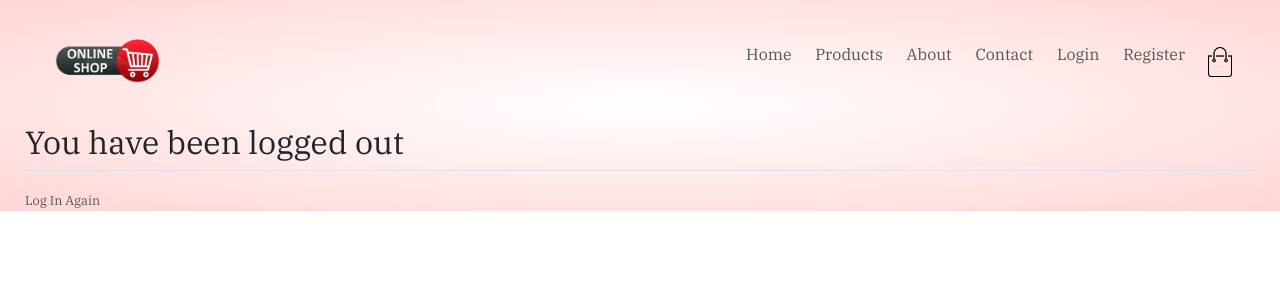
After one commit to KaramFH/EECE430-WebSalesApp, a Django app: page /logout/ in a window 1280 px wide. The commit adds this page. Shown: the top 300 px of the page. Run offline with Django 3.2, Linux system fonts and the light colour scheme; some libraries are stand-ins or nearby versions.

Commit message:
login page

```diff
--- a/store/templates/store/base.html
+++ b/store/templates/store/base.html
@@ -34,7 +34,14 @@
 				<li><a href="{% url 'store-products' %}">Products</a></li>
 				<li><a href="{% url 'store-about' %}">About</a></li>
 				<li><a href="{% url 'store-contact' %}">Contact</a></li>
-				<li><a href="">Account</a></li>
+
+				{% if user.is_authenticated %}
+					<li><a href="{% url 'profile' %}">Profile</a></li>
+					<li><a href="{% url 'logout' %}">Logout</a></li>
+				{% else %}
+					<li><a href="{% url 'login' %}">Login</a></li>
+					<li><a href="{% url 'register' %}">Register</a></li>
+				{% endif %}
 			</ul>
 		</nav>
 
--- /dev/null
+++ b/users/templates/users/logout.html
@@ -0,0 +1,10 @@
+{% extends "store/base.html" %}
+{% load static %}
+{% block content %}
+<h2>You have been logged out</h2>
+	<div class = "border-top pt-3">
+		<small class = "text-muted">
+			<a href="{% url 'login' %}">Log In Again</a>
+		</small>
+	</div>
+{% endblock content %}
--- /dev/null
+++ b/users/templates/users/profile.html
@@ -0,0 +1,6 @@
+{% extends "store/base.html" %}
+{% load crispy_forms_tags %}
+{% load static %}
+{% block content %}
+	<h1>{{ user.username }}</h1>
+{% endblock content %}
--- a/website/settings.py
+++ b/website/settings.py
@@ -123,3 +123,7 @@ USE_TZ = True
 STATIC_URL = '/static/'
 
 CRISPY_TEMPLATE_PACK = 'bootstrap4'
+
+LOGIN_REDIRECT_URL = 'store-home'
+
+LOGIN_URL = 'login'
--- a/website/urls.py
+++ b/website/urls.py
@@ -23,6 +23,7 @@ from users import views as user_views
 urlpatterns = [
     path('admin/', admin.site.urls),
     path('register/',user_views.register, name='register'),
+    path('profile/',user_views.profile, name='profile'),
     path('login/',auth_views.LoginView.as_view(template_name = "users/login.html"), name='login'),
     path('logout/',auth_views.LogoutView.as_view(template_name = "users/logout.html"), name='logout'),
     path('', include('store.urls')),
```
Also changed, not shown: users/views.py (+7 -1 lines), db.sqlite3.
